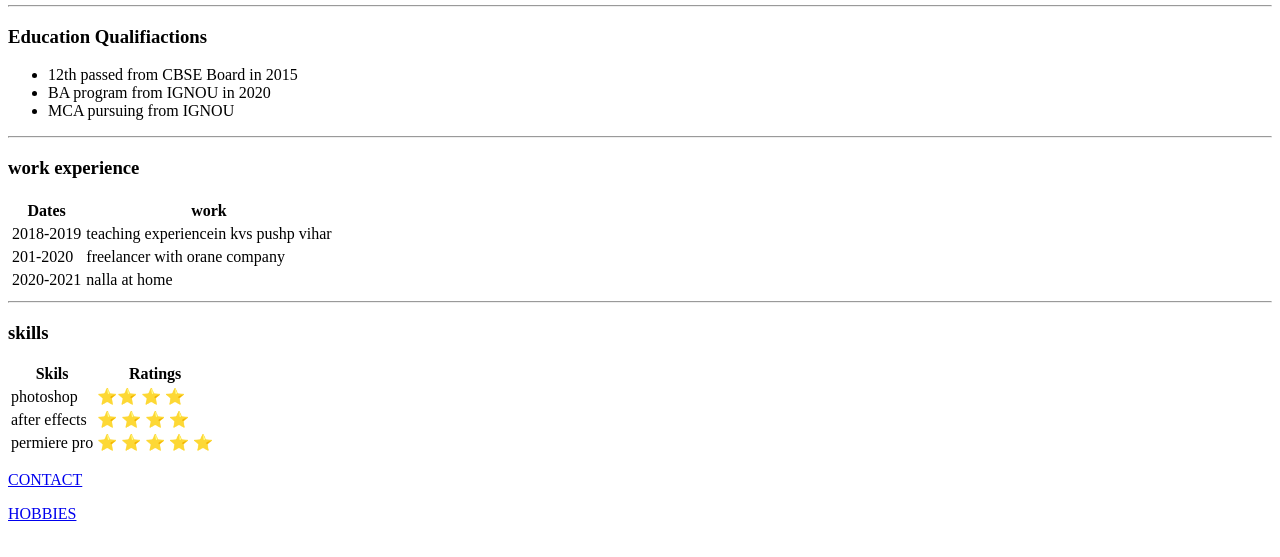
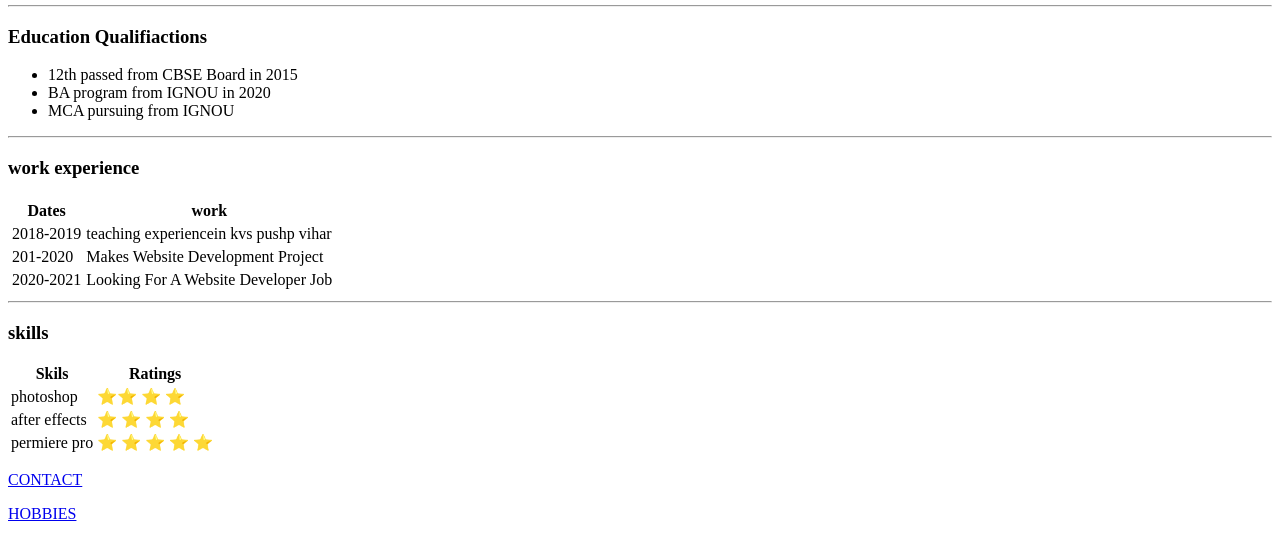
Before and after one commit to Ubaid2570/First-Project, a plain HTML site: page index.html in a window 1280 px wide. Shown: the part 217-774 px from the top of the page. Drawn offline with Linux system fonts and the light colour scheme.

Commit message:
Update index.html

```diff
--- a/index.html
+++ b/index.html
@@ -14,7 +14,7 @@
         <h1>MOHD UBAID</h1>
 
         <strong>
-          <p><em> I AM A SOFTWARE <a href="https://www.google.com/">DEVLOPER </a> </em> </p>
+          <p><em> I AM A SOFTWARE <a href="https://ubaid744.github.io/intro/">DEVLOPER </a> </em> </p>
         </strong>
 
         <b>
@@ -54,11 +54,11 @@
     </tr>
     <tr>
       <td>201-2020</td>
-      <td>freelancer with orane company</td>
+      <td>Makes Website Development Project</td>
     </tr>
     <tr>
       <td>2020-2021</td>
-      <td>nalla at home</td>
+      <td>Looking For A Website Developer Job</td>
     </tr>
 
 </table>
```
